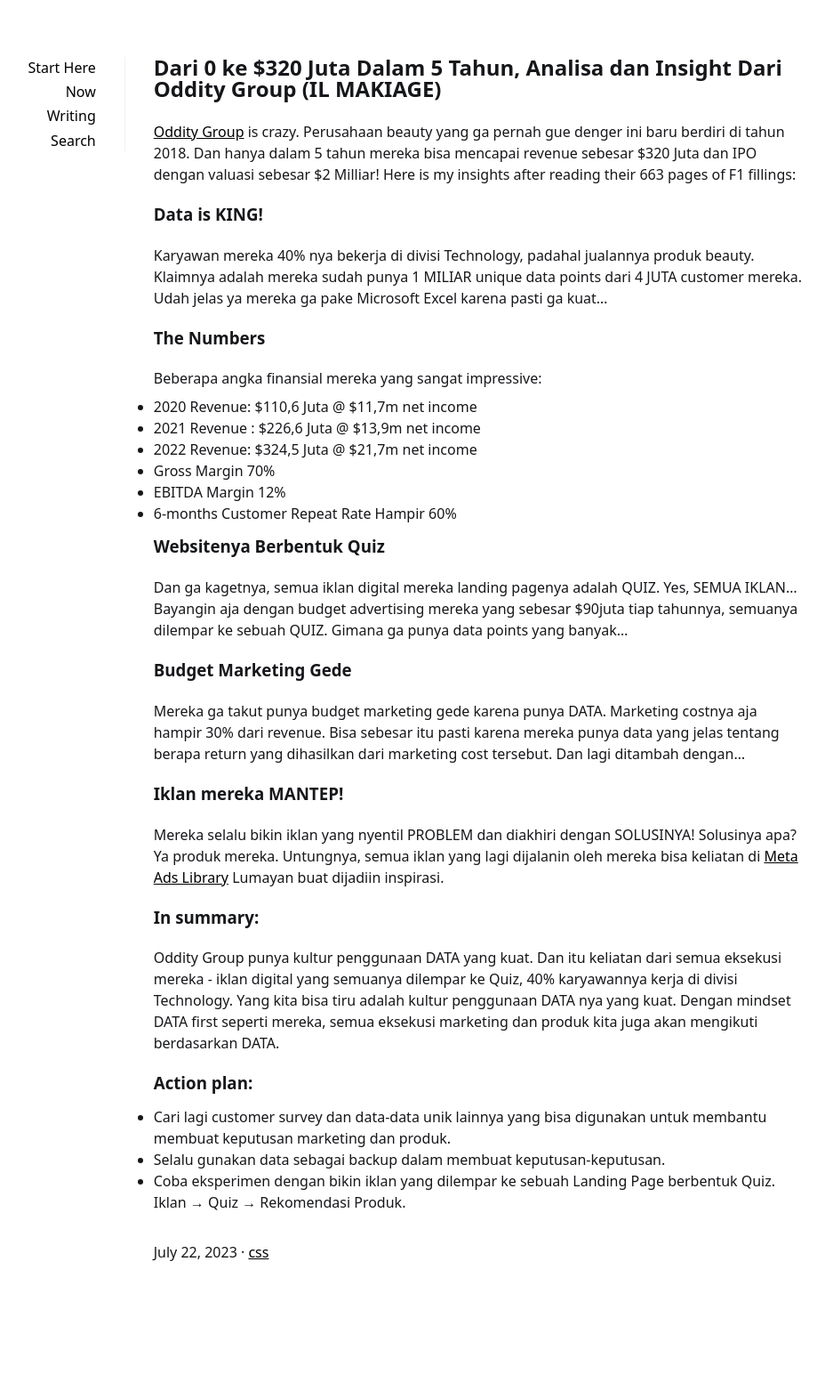
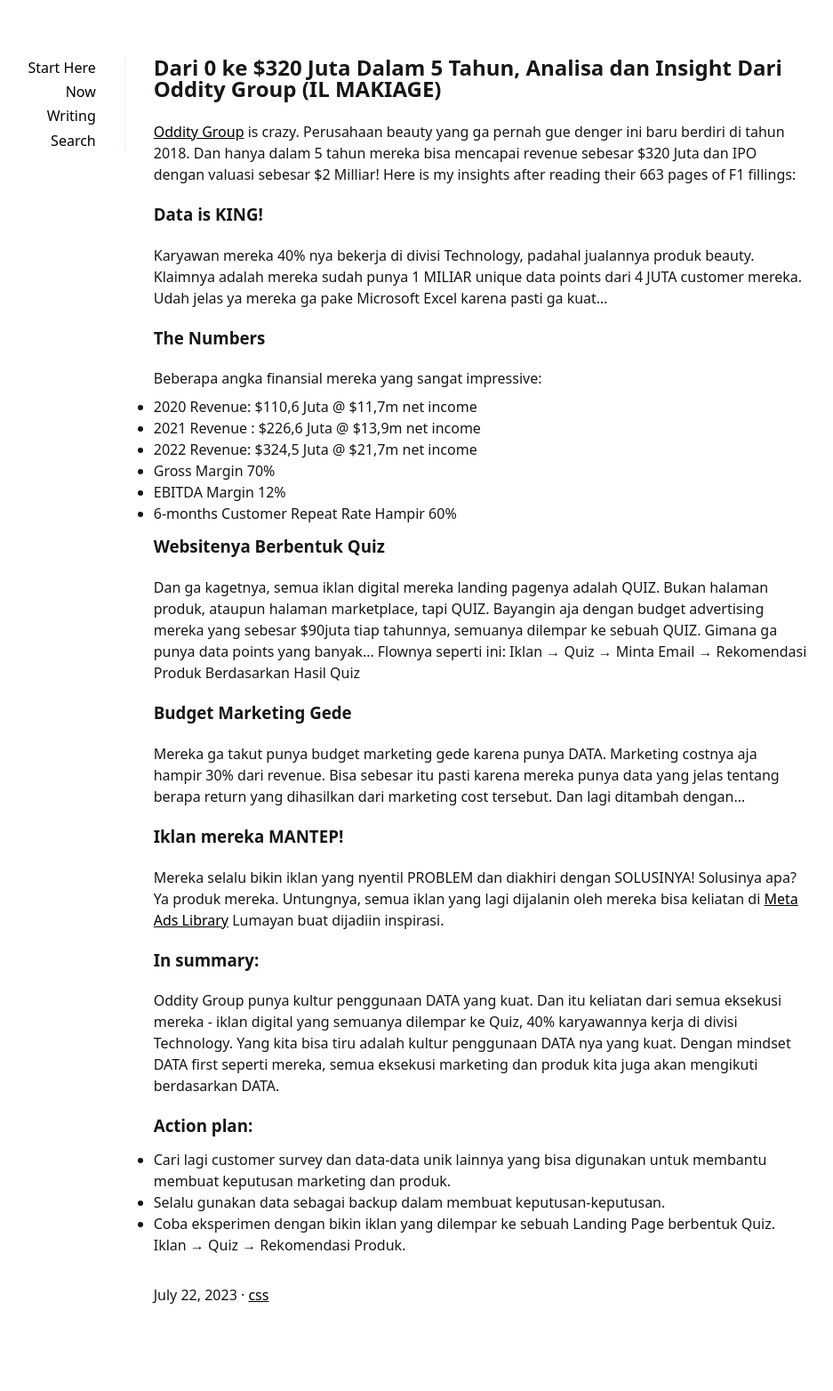
Before and after one commit to chickenchop/jekyll, a Jekyll site: the page built from _posts/2023-07-22-Oddity-Group-Analysis.md, in a window 1280 px wide. Shown: the whole page at 89% size, without its empty margins (180-1117 px from the left). Built offline with Jekyll 4.4.1, drawn with Linux system fonts in a browser that asks for light colours; before the commit the page ends 1515 px from its top, so only the background shows below that.

Commit message:
Update 2023-07-22-Oddity-Group-Analysis.md

```diff
--- a/_posts/2023-07-22-Oddity-Group-Analysis.md
+++ b/_posts/2023-07-22-Oddity-Group-Analysis.md
@@ -20,7 +20,7 @@ Beberapa angka finansial mereka yang sangat impressive:
 - 6-months Customer Repeat Rate Hampir 60%
 
 ### Websitenya Berbentuk Quiz
-Dan ga kagetnya, semua iklan digital mereka landing pagenya adalah QUIZ. Yes, SEMUA IKLAN... Bayangin aja dengan budget advertising mereka yang sebesar $90juta tiap tahunnya, semuanya dilempar ke sebuah QUIZ. Gimana ga punya data points yang banyak...
+Dan ga kagetnya, semua iklan digital mereka landing pagenya adalah QUIZ. Bukan halaman produk, ataupun halaman marketplace, tapi QUIZ. Bayangin aja dengan budget advertising mereka yang sebesar $90juta tiap tahunnya, semuanya dilempar ke sebuah QUIZ. Gimana ga punya data points yang banyak... Flownya seperti ini: Iklan → Quiz → Minta Email → Rekomendasi Produk Berdasarkan Hasil Quiz
 
 ### Budget Marketing Gede
 Mereka ga takut punya budget marketing gede karena punya DATA. Marketing costnya aja hampir 30% dari revenue. Bisa sebesar itu pasti karena mereka punya data yang jelas tentang berapa return yang dihasilkan dari marketing cost tersebut. Dan lagi ditambah dengan...
```
